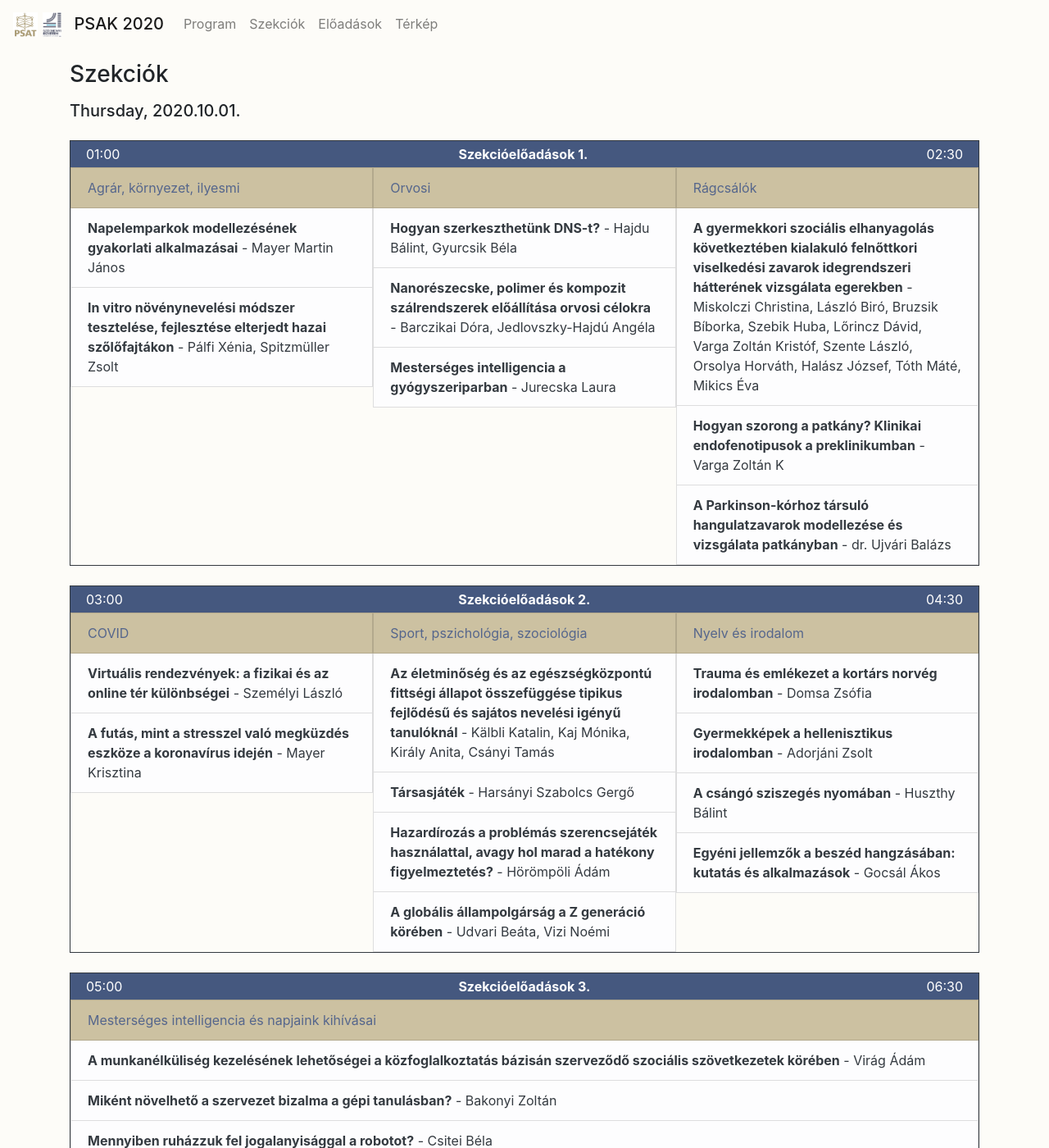
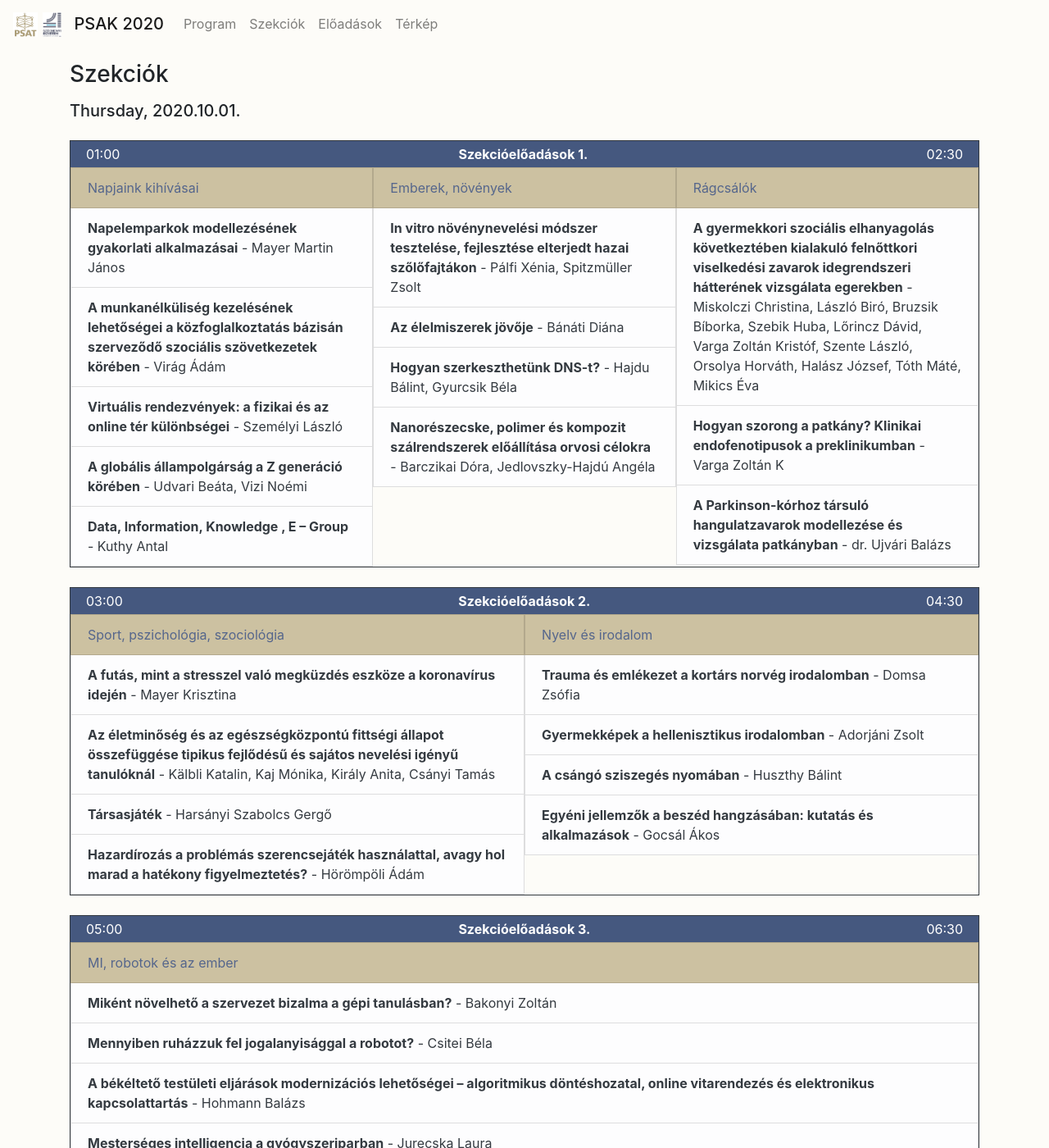
Before and after one commit to hegyhati/psak_2020, a Jekyll site: the page built from sections.html, in a window 1280 px wide and 1400 px high. Shown: the whole window at 82% size. Built offline with Jekyll 4.4.1, drawn with Linux system fonts in a browser that asks for light colours.

Commit message:
"Final" sections

```diff
--- a/_data/program.json
+++ b/_data/program.json
@@ -13,12 +13,12 @@
         "place" : "SZE, Menedzsment kampusz",
         "sections" : [
           {
-            "name" : "Agrár, környezet, ilyesmi",
-            "presentations" : ["Mayer_Martin_Janos", "Palfi_Xenia","MISSING_Banati_Diana"]
+            "name" : "Napjaink kihívásai",
+            "presentations" : ["Mayer_Martin_Janos","Virag_Adam","Szemelyi_Laszlo","Udvari_Beata","Kuthy_Antal"]
           },
           {
-            "name" : "Orvosi",
-            "presentations" : ["Hajdu_Balint","Jedlovszky_Hajdu_Angela","Jurecska_Laura","MISSING_Kornyei_Balint_Soma"]
+            "name" : "Emberek, növények",
+            "presentations" : [ "Palfi_Xenia","Banati_Diana", "Hajdu_Balint","Jedlovszky_Hajdu_Angela"]
           },
           {
             "name" : "Rágcsálók",
@@ -32,12 +32,8 @@
         "place" : "SZE, Menedzsment kampusz",
         "sections" : [
           {
-            "name" : "COVID",
-            "presentations" : ["Szemelyi_Laszlo","Mayer_Krisztina"]
-          },
-          {
             "name" : "Sport, pszichológia, szociológia",
-            "presentations" : ["Kalbli_Katalin","Harsanyi_Szabolcs_Gergo","Horompoli_Adam","Udvari_Beata"]
+            "presentations" : ["Mayer_Krisztina", "Kalbli_Katalin","Harsanyi_Szabolcs_Gergo","Horompoli_Adam"]
           },
           {
             "name" : "Nyelv és irodalom",
@@ -51,8 +47,8 @@
         "place" : "SZE, Menedzsment kampusz",
         "sections" : [
           {
-            "name" : "Mesterséges intelligencia és napjaink kihívásai",
-            "presentations" : ["Virag_Adam","Bakonyi_Zoltan","Csitei_Bela","Hohmann_Balazs"]
+            "name" : "MI, robotok és az ember",
+            "presentations" : ["Bakonyi_Zoltan","Csitei_Bela","Hohmann_Balazs","Jurecska_Laura"]
           },
         ]
       },
--- /dev/null
+++ b/_presentations/Kuthy_Antal.md
@@ -0,0 +1,6 @@
+---
+presenter:  Kuthy Antal
+title: Data, Information, Knowledge , E – Group
+---
+
+MISSING
```
